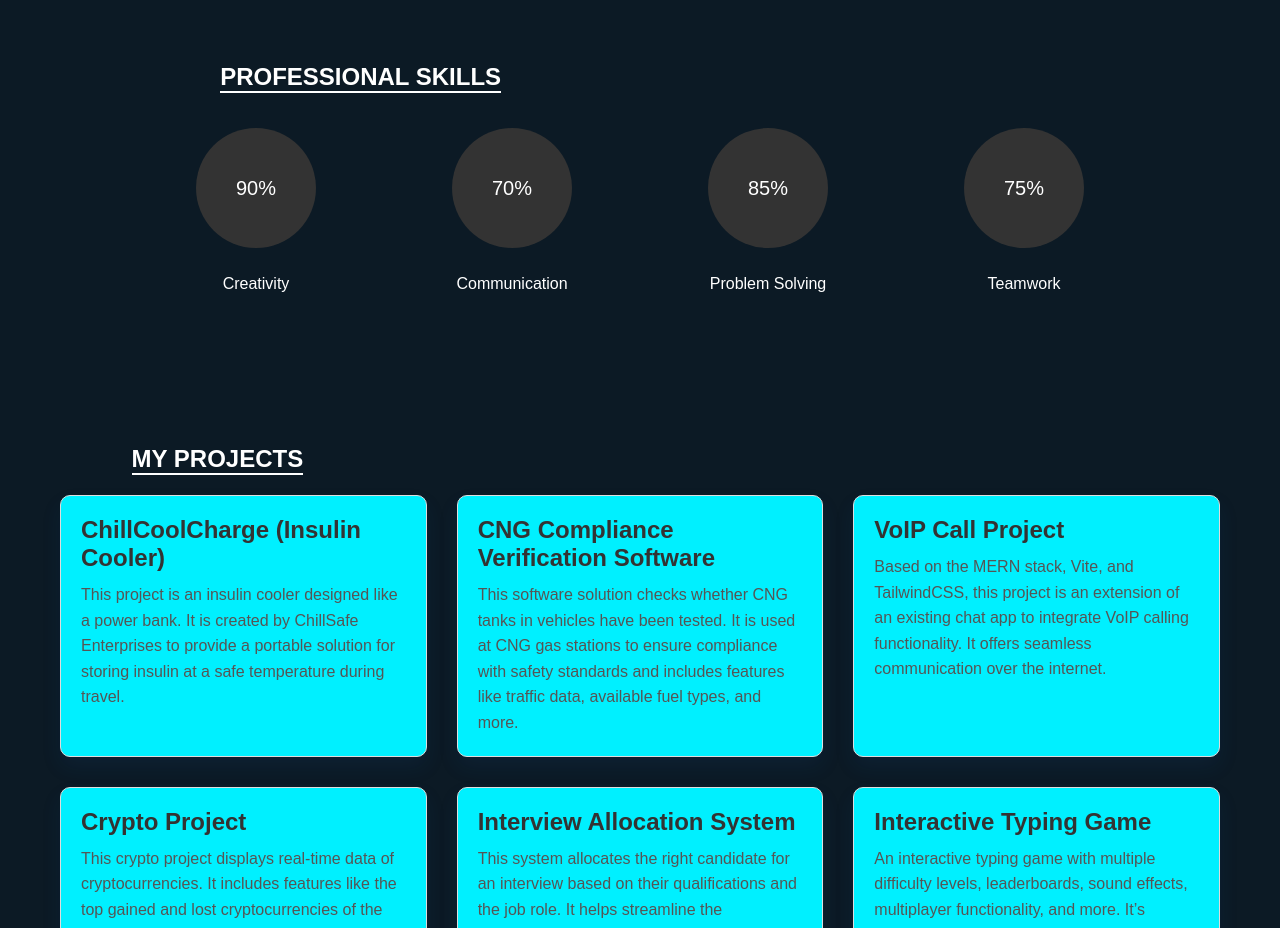
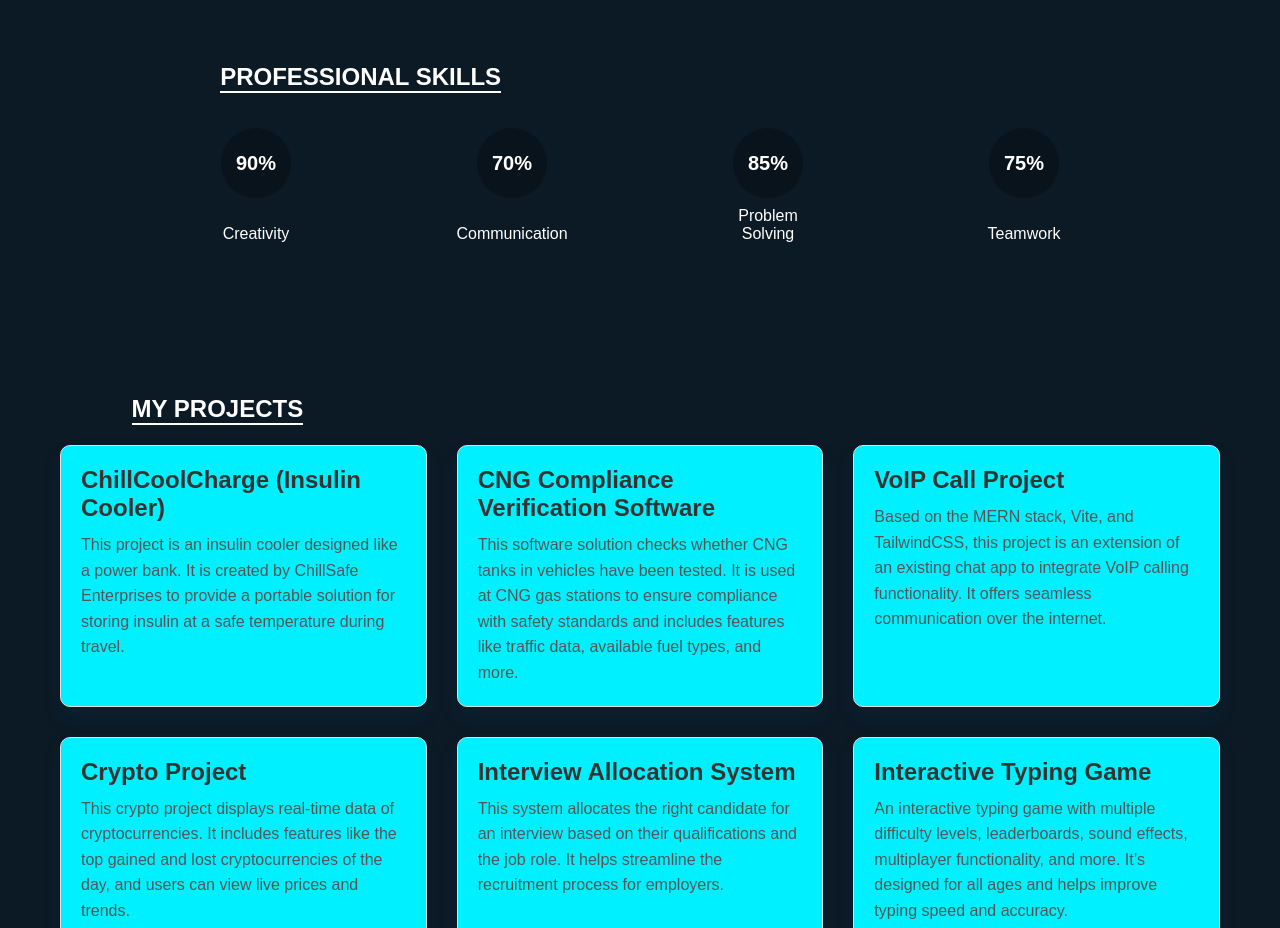
Before and after one commit to vaib91570/Portfolio, a plain HTML site: page index.html in a window 1280 px wide. Shown: the part 1860-2788 px from the top of the page. Drawn offline with nearby package versions, Linux system fonts and the light colour scheme; a script that the page names is missing.

Commit message:
Update style.css

```diff
--- a/style.css
+++ b/style.css
@@ -523,3 +523,26 @@ h2 {
 .contact-form .btn:hover {
   background-color: #00cce7;
 }
+
+.circle {
+    position: relative;
+    width: 100px;
+    height: 100px;
+    border-radius: 50%;
+    background: conic-gradient(#00f0ff var(--percent), #09131c 0);
+    display: flex;
+    justify-content: center;
+    align-items: center;
+}
+
+.inner-circle {
+    width: 70px;
+    height: 70px;
+    border-radius: 50%;
+    background-color: #09131c;
+    display: flex;
+    justify-content: center;
+    align-items: center;
+    color: white;
+    font-weight: bold;
+}
```
